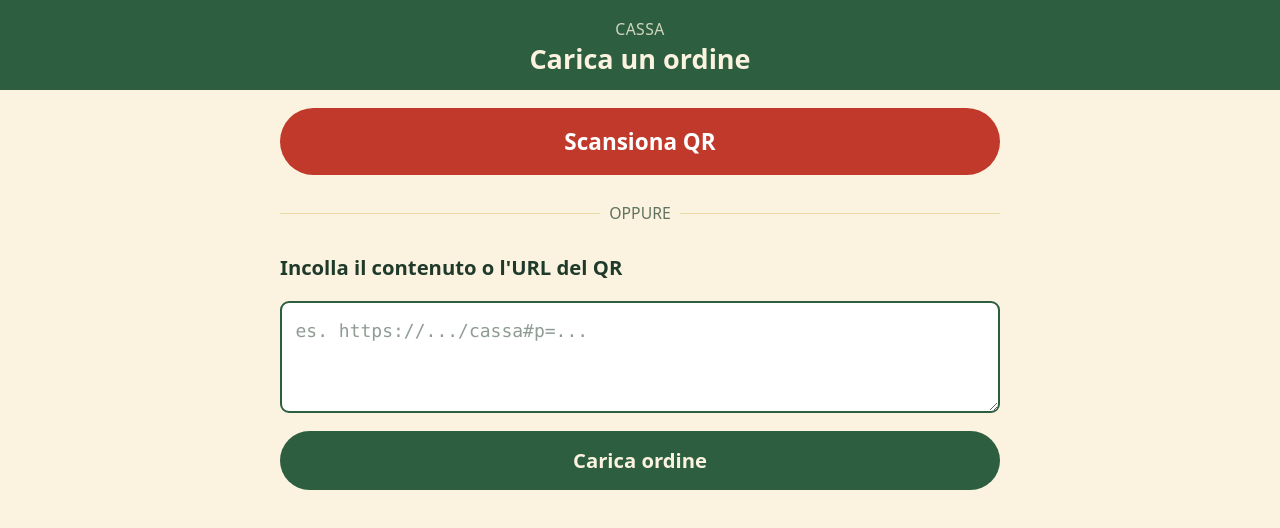
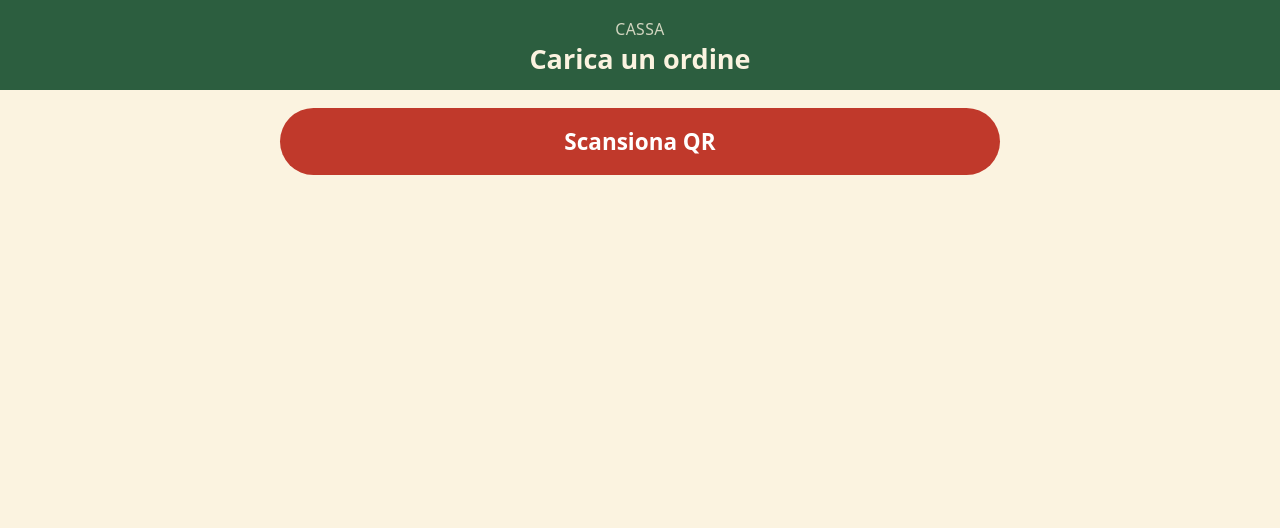
Before and after one commit to giamir/sagra-della-pizza, a SvelteKit app: page /cassa in a window 1280 px wide. Shown: the top 528 px of the page. Built offline with nearby package versions, Linux system fonts and the light colour scheme.

Commit message:
feat: refine home and cashier screens

```diff
--- a/src/routes/+page.svelte
+++ b/src/routes/+page.svelte
@@ -6,8 +6,17 @@
 
 <div class="flex-1 flex flex-col items-center justify-center px-6 py-10 text-center">
   <div class="max-w-md">
-    <p class="text-tomato text-lg font-semibold tracking-wide uppercase">Sagra della Pizza</p>
-    <h1 class="text-5xl sm:text-6xl font-bold text-leaf mt-2 leading-tight">Orentano</h1>
+    <img
+      src="/ente-carnevale-dei-bambini.png"
+      alt="Ente Carnevale dei Bambini"
+      width="256"
+      height="256"
+      class="w-28 sm:w-32 h-auto mx-auto mb-6 rounded-full mix-blend-multiply"
+    />
+    <h1 class="text-4xl sm:text-5xl font-bold text-leaf leading-tight">
+      Sagra della Pizza
+    </h1>
+    <p class="mt-3 text-xl font-semibold tracking-wide uppercase text-tomato">Orentano</p>
     <p class="mt-6 text-xl text-ink">
       Ordina mentre sei in fila. Mostra il QR alla cassa: il tuo ordine sarà già pronto!
     </p>
--- a/src/routes/cassa/+page.svelte
+++ b/src/routes/cassa/+page.svelte
@@ -25,7 +25,6 @@
 
   let payload = $state<Payload | null>(null);
   let error = $state<string | null>(null);
-  let pasted = $state('');
   let scanning = $state(false);
   let cameraRequiresHttps = $state(false);
   let checkedLines = $state<Record<string, boolean>>({});
@@ -81,7 +80,6 @@
   function resetOrder() {
     stopScan();
     payload = null;
-    pasted = '';
     error = null;
     checkedLines = {};
     totalMatches = false;
@@ -117,8 +115,7 @@
     error = null;
 
     if (!window.isSecureContext) {
-      error =
-        'La fotocamera richiede HTTPS. Apri la cassa da un indirizzo https:// oppure usa il caricamento manuale qui sotto.';
+      error = 'La fotocamera richiede HTTPS. Apri la cassa da un indirizzo https://.';
       return;
     }
     if (!navigator.mediaDevices?.getUserMedia) {
@@ -145,7 +142,7 @@
       } else if (scanError instanceof DOMException && scanError.name === 'NotFoundError') {
         error = 'Nessuna fotocamera disponibile su questo dispositivo.';
       } else {
-        error = 'Impossibile avviare la fotocamera. Riprova o usa il caricamento manuale.';
+        error = 'Impossibile avviare la fotocamera. Riprova.';
       }
       stopScan();
     }
@@ -270,7 +267,7 @@
           <p class="font-bold">La scansione non funziona su HTTP</p>
           <p class="mt-1">
             I browser dei telefoni consentono la fotocamera solo su HTTPS. Apri questa pagina da
-            un indirizzo <strong>https://</strong> oppure incolla il contenuto del QR qui sotto.
+            un indirizzo <strong>https://</strong>.
           </p>
         </div>
       {/if}
@@ -299,30 +296,6 @@
           Annulla scansione
         </button>
       {/if}
-
-      <div class="flex items-center gap-2 my-2">
-        <div class="flex-1 h-px bg-cream-200"></div>
-        <span class="text-sm text-ink/70 uppercase">oppure</span>
-        <div class="flex-1 h-px bg-cream-200"></div>
-      </div>
-
-      <label for="payload-input" class="text-lg font-semibold text-ink">
-        Incolla il contenuto o l'URL del QR
-      </label>
-      <textarea
-        id="payload-input"
-        bind:value={pasted}
-        rows="3"
-        class="w-full p-3 border-2 border-leaf rounded-lg text-base font-mono bg-white"
-        placeholder="es. https://.../cassa#p=..."
-      ></textarea>
-      <button
-        type="button"
-        onclick={() => tryLoad(pasted)}
-        class="w-full px-6 py-3 min-h-12 rounded-full bg-leaf text-cream-50 text-lg font-bold"
-      >
-        Carica ordine
-      </button>
 
       {#if error}
         <p class="text-tomato font-semibold text-center" role="alert">{error}</p>
```
Also changed, not shown: static/ente-carnevale-dei-bambini.png (added).
